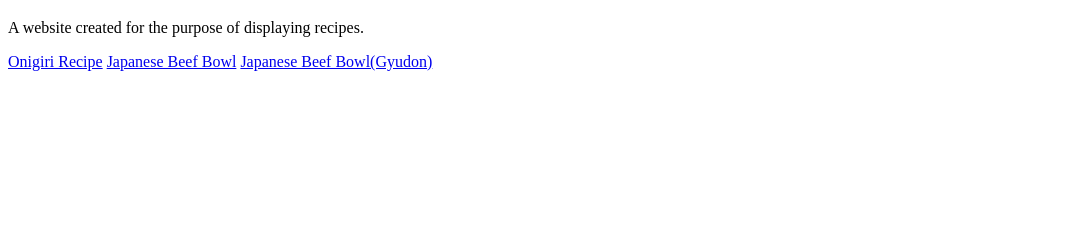
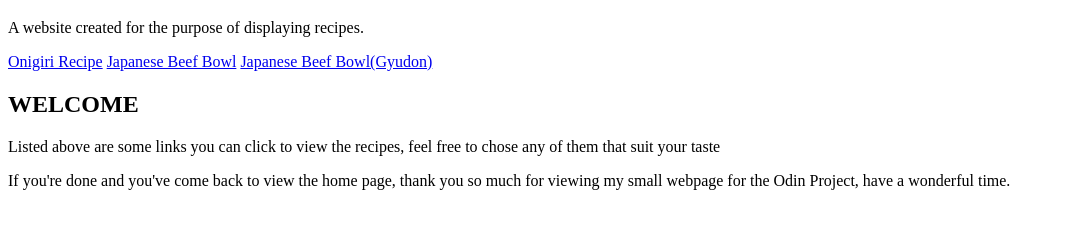
Before and after one commit to UriUri22/OdinRecipes-Uri, a plain HTML site: page Odin Recipies/index.html in a window 1280 px wide. Shown: the part 61-290 px from the top of the page, without its empty margins (0-1065 px from the left). Drawn offline with Linux system fonts and the light colour scheme.

Commit message:
Update index.html

```diff
--- a/Odin Recipies/index.html
+++ b/Odin Recipies/index.html
@@ -10,11 +10,16 @@
     <h1>Odin's Recipes(Uri edition)</h1>
     <p>A website created for the purpose of displaying recipes.</p>
 
+
     <nav>
     <a href="/Odin Recipies/recipes/onigiri.html">Onigiri Recipe</a>
     <a href="/Odin Recipies/recipes/beefbowl.html">Japanese Beef Bowl</a>
     <a href="/Odin Recipies/recipes/roast.html">Japanese Beef Bowl(Gyudon)</a>
     </nav>
 
+    <h2>WELCOME</h2>
+        <p>Listed above are some links you can click to view the recipes, feel free to chose any of them that suit your taste</p>
+        <p>If you're done and you've come back to view the home page, thank you so much for viewing my small webpage for the Odin Project, have a wonderful time.</p>
+
 </body>
 </html>
```
